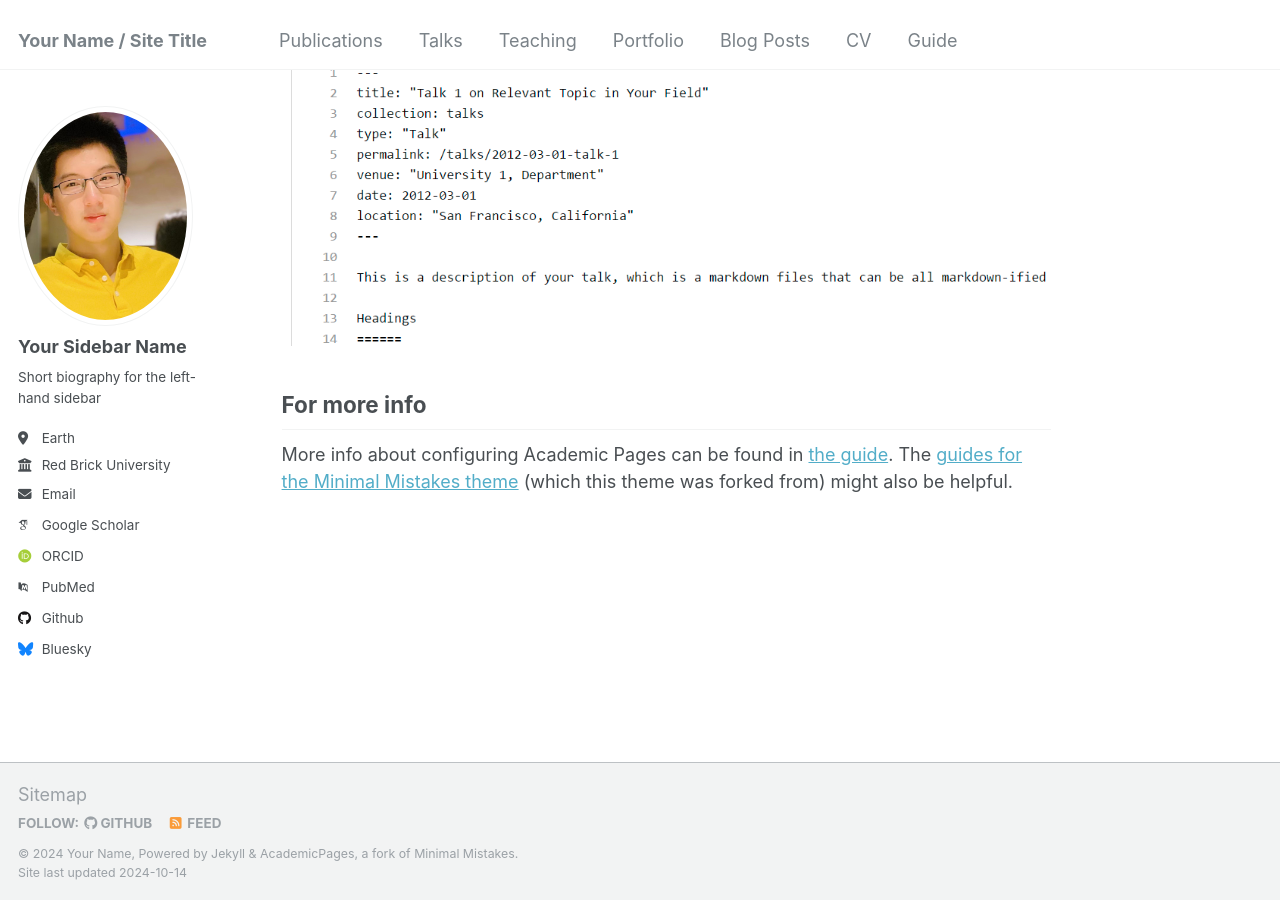
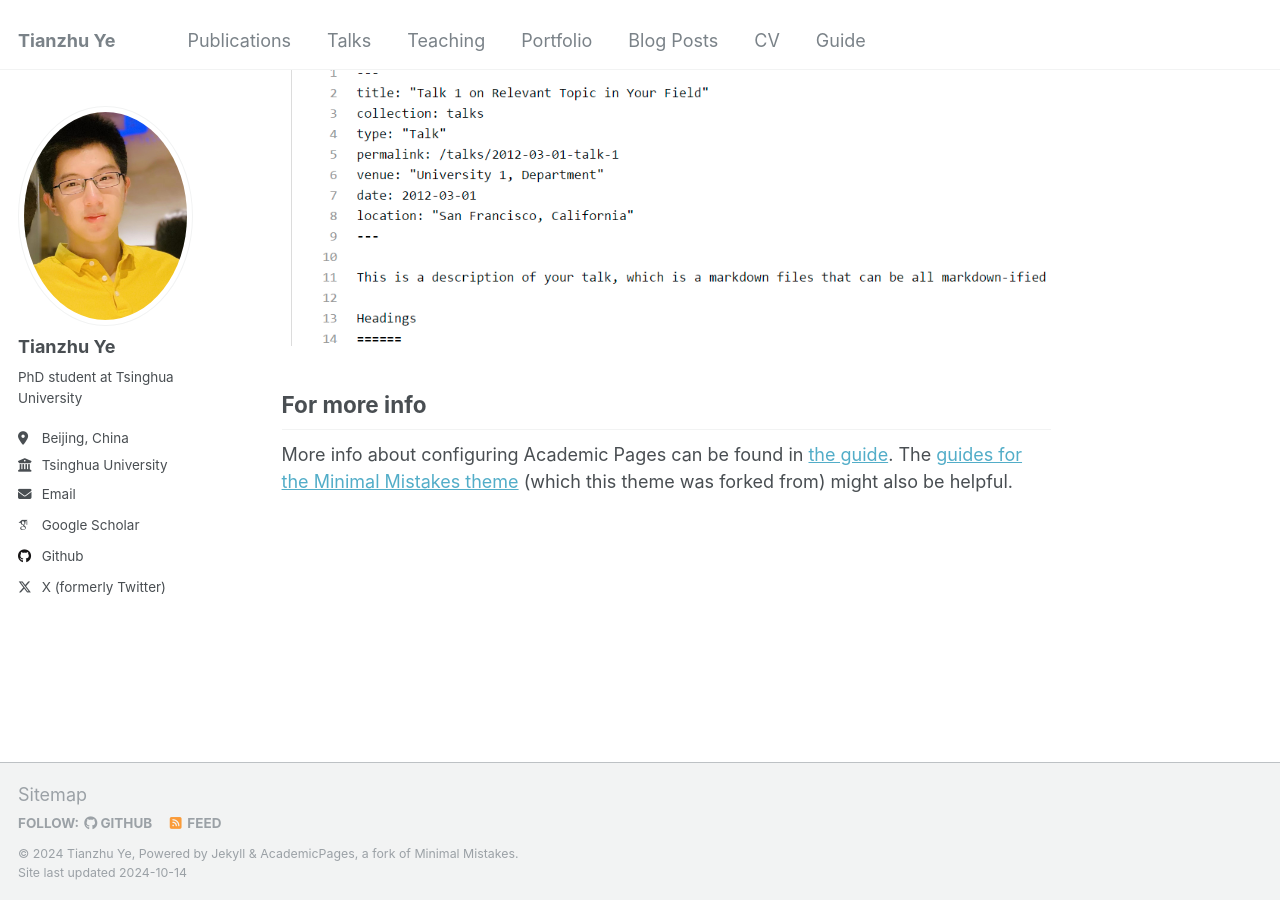
Before and after one commit to YTianZHU/YTianZHU.github.io, a Jekyll site: the page built from _pages/about.md, in a window 1280 px wide and 900 px high, scrolled down 2643 px. Built offline with Jekyll 4.4.1, drawn with Linux system fonts in a browser that asks for light colours; some web fonts are replaced.

Commit message:
Update _config.yml

```diff
--- a/_config.yml
+++ b/_config.yml
@@ -8,47 +8,47 @@
 
 # Basic Site Settings
 locale                   : "en-US"
-title                    : "Your Name / Site Title"
+title                    : "Tianzhu Ye"
 title_separator          : "-"
-name                     : &name "Your Name"
-description              : &description "personal description"
-url                      : https://academicpages.github.io # the base hostname & protocol for your site e.g. "https://mmistakes.github.io"
+name                     : &name "Tianzhu Ye"
+description              : &description "PhD student at Tsinghua University"
+url                      : https://YTianZHU.github.io # the base hostname & protocol for your site e.g. "https://mmistakes.github.io"
 baseurl                  : "" # the subpath of your site, e.g. "/blog"
-repository               : "academicpages/academicpages.github.io"
+repository               : "YTianZHU/YTianZHU.github.io"
 
 # Site Author - The following control what appear as part of the author content on the side bar.
 #               If a field is blank the icon and link will not appear, otherwise it will be shown.
 #               Additional customization can be done by editing /_includes/author-profile.html
 author:
   # Biographic information
-  avatar           : "profile.png"
-  name             : "Your Sidebar Name"
+  avatar           : "my_profile.png"
+  name             : "Tianzhu Ye"
   pronouns         : # example: "she/her"
-  bio              : "Short biography for the left-hand sidebar"
-  location         : "Earth"
-  employer         : "Red Brick University"
+  bio              : "PhD student at Tsinghua University"
+  location         : "Beijing, China"
+  employer         : "Tsinghua University"
   uri              : # URL
-  email            : "none@example.org"
+  email            : "ytz24@mails.tsinghua.edu.cn"
 
   # Academic websites
   arxiv            : # URL - Update with the correct link to your profile
-  googlescholar    : "https://scholar.google.com/citations?user=PS_CX0AAAAAJ"
+  googlescholar    : "https://scholar.google.com/citations?user=7X8BCBsAAAAJ"
   impactstory      : # URL
-  orcid            : "http://orcid.org/yourorcidurl"
+  orcid            : #
   semantic         : # URL
-  pubmed           : "https://www.ncbi.nlm.nih.gov/pubmed/?term=john+snow"
+  pubmed           : #
   researchgate     : # URL
 
   # Repositories and software development
   bitbucket        : # Username - Update with your username on the site
   codepen          : # Username
   dribbble         : # Username
-  github           : "academicpages"
+  github           : "YTianZHU"
   kaggle           : # Username
   stackoverflow    : # User number or user number and name (i.e., use "1" or "1/jeff-atwood")
 
   # Social media
-  bluesky          : "bsky.app" # Replace this with you Bluesky username
+  bluesky          : # "bsky.app" # Replace this with you Bluesky username
   facebook         : # Username
   flickr           : # Username
   foursquare       : # Username
@@ -65,7 +65,7 @@ author:
   steam            : # Username
   telegram         : # URL
   tumblr           : # Username
-  twitter          : # Username for X / Twitter
+  twitter          : Tianzhu Ye @ytz2024
   vine             : # Username
   weibo            : # Username
   wikipedia        : # Username
@@ -75,12 +75,10 @@ author:
 
 # Publication Category - The following the list of publication categories and their headings
 publication_category:
-  books:
-    title: 'Books'
-  manuscripts:
-    title: 'Journal Articles'
   conferences:
     title: 'Conference Papers'
+  preprint:
+    title: 'Preprint'
 
 # Site Settings
 teaser                   :  # filename of teaser fallback teaser image placed in /images/, .e.g. "500x300.png"
```
